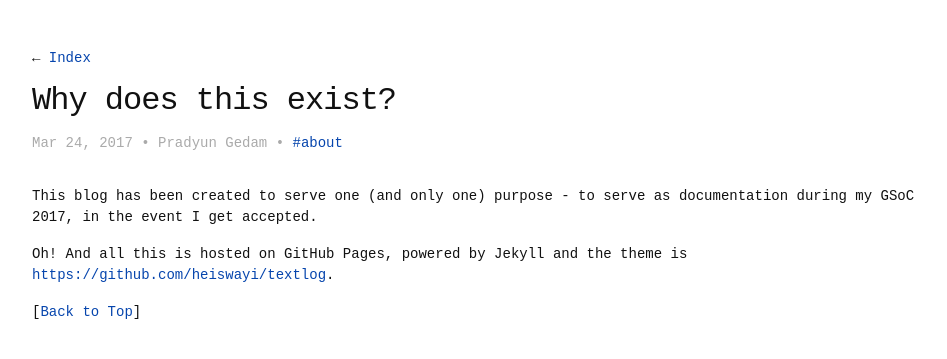
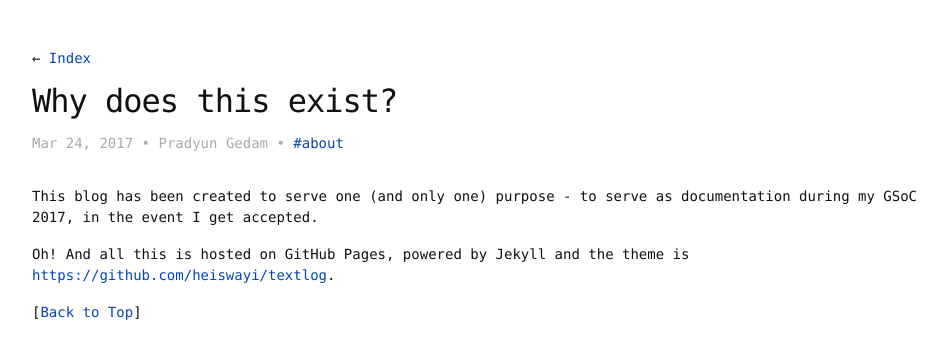
Before and after one commit to pradyunsg/gsoc-2017, a Jekyll site: the page built from _posts/2017-03-24-why-does-this-exist.md, in a window 1280 px wide. Shown: the top 359 px of the page, without its empty margins (8-955 px from the left). Built offline with Jekyll 4.4.1, drawn with Linux system fonts in a browser that asks for light colours; some web fonts are replaced.

Commit message:
Style consistently

```diff
--- a/css/main.scss
+++ b/css/main.scss
@@ -5,8 +5,8 @@
 
 // Our variables
 // $base-font-family: 'Droid Sans', sans-serif;
-$base-font-family: 'Courier New', monospace;
-$code-font-family: Inconsolata, Monaco, Consolas, monospace;
+$base-font-family: Inconsolata, Monaco, Consolas, monospace;
+$code-font-family: $base-font-family;
 $base-font-size:   14px;
 $base-font-weight: 400;
 $small-font-size:  0.875rem;
```
